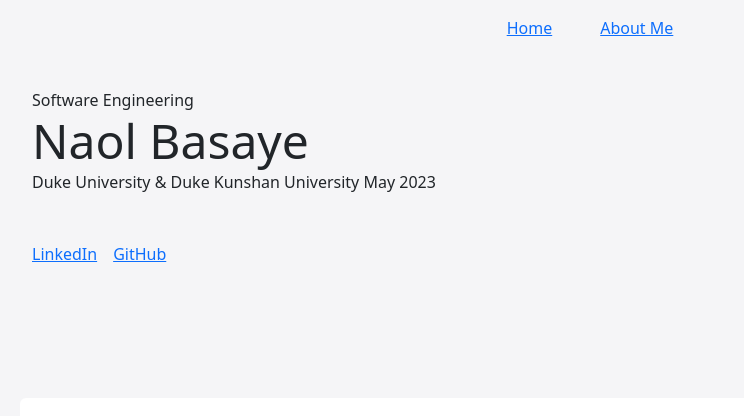
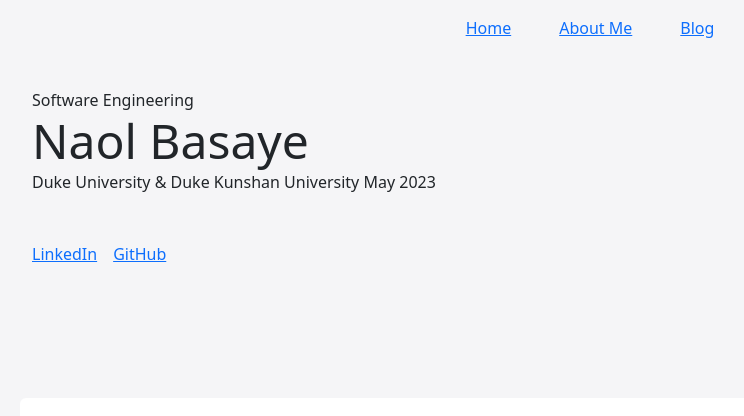
Before and after one commit to NaolGB/bynaol.com, a Django app: page / in a window 1280 px wide. Shown: the top 416 px of the page, without its empty margins (50-794 px from the left). Run offline with Django 4.2, Linux system fonts and the light colour scheme.

Commit message:
added blog link

```diff
--- a/templates/main.html
+++ b/templates/main.html
@@ -14,6 +14,7 @@
         <nav class="d-flex justify-content-center gap-5 pt-3 pb-5">
             <a href="{% url 'home_home' %}">Home</a>
             <a href="{% url 'home_about' %}">About Me</a>
+            <a href="https://blog.bynaol.com">Blog</a>
         </nav>
 
         <div class='container'>
```
